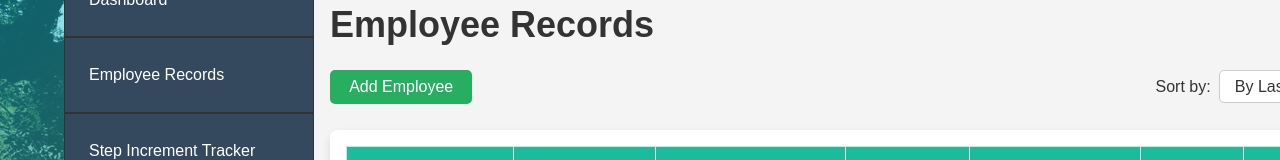
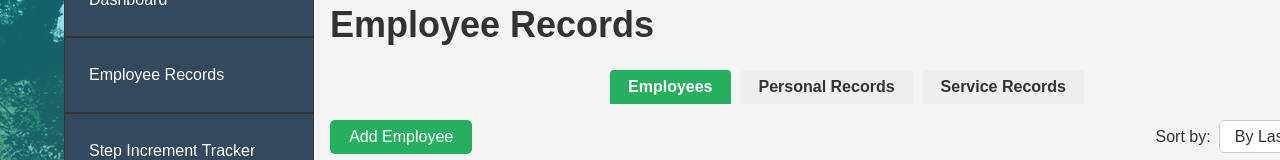
Before and after one commit to Astel2004/BEAMS-Capstone-master, a React app in the folder src/: page /employee-records in a window 1280 px wide. Shown: the part 136-296 px from the top of the page. Built offline with nearby package versions, Linux system fonts and the light colour scheme; no server answers; the HTML template or start-up script is replaced by a standard one.

Commit message:
Employee Navigation Tab Implementation

```diff
--- a/src/src/components/EmployeeRecordsComp.jsx
+++ b/src/src/components/EmployeeRecordsComp.jsx
@@ -35,6 +35,7 @@ const EmployeeRecordsComp = () => {
   const [showDeleteModal, setShowDeleteModal] = useState(false);
   const [employeeToDelete, setEmployeeToDelete] = useState(null);
   const [showDeleteSuccess, setShowDeleteSuccess] = useState(false);
+  const [activeTab, setActiveTab] = useState("employees");
   const navigate = useNavigate();
 
   const handleViewClick = async (employeeId) => {
@@ -271,7 +272,32 @@ const EmployeeRecordsComp = () => {
           <h2>Employee Records</h2>
         </div>
 
-      {/* Add Employee and Sort Dropdown above the Active Employees table */}
+        {/* Tab Navigation */}
+        <nav className="employee-records-nav">
+          <button
+            className={`employee-nav-btn${activeTab === "employees" ? " active" : ""}`}
+            onClick={() => setActiveTab("employees")}
+          >
+            Employees
+          </button>
+          <button
+            className={`employee-nav-btn${activeTab === "personal" ? " active" : ""}`}
+            onClick={() => setActiveTab("personal")}
+          >
+            Personal Records
+          </button>
+          <button
+            className={`employee-nav-btn${activeTab === "service" ? " active" : ""}`}
+            onClick={() => setActiveTab("service")}
+          >
+            Service Records
+          </button>
+        </nav>
+
+        {/* Tab Content */}
+        {activeTab === "employees" && (
+          <>
+            {/* Employee Table Controls */}
             <div className="employee-table-controls">
               <button className="add-employee-button" onClick={handleAddEmployeeClick}>
                 Add Employee
@@ -613,6 +639,22 @@ const EmployeeRecordsComp = () => {
                 </div>
               </div>
             )}
+          </>
+        )}
+
+        {activeTab === "personal" && (
+          <div>
+            {/* Personal Records content goes here */}
+            <h3>Personal Records</h3>
+          </div>
+        )}
+
+        {activeTab === "service" && (
+          <div>
+            {/* Service Records content goes here */}
+            <h3>Service Records</h3>
+          </div>
+        )}
       </main>
     </div>
   );
--- a/src/src/styles/EmployeeRecords.css
+++ b/src/src/styles/EmployeeRecords.css
@@ -431,3 +431,22 @@
   background: #eee;
   color: #333;
 }
+.employee-records-nav {
+  display: flex;
+  gap: 10px;
+  justify-content: center;
+  margin-bottom: 1rem;
+}
+.employee-nav-btn {
+  padding: 8px 18px;
+  border: none;
+  border-radius: 4px 4px 0 0;
+  background: #eee;
+  color: #333;
+  font-weight: bold;
+  cursor: pointer;
+}
+.employee-nav-btn.active {
+  background: #27ae60;
+  color: #fff;
+}
```
Lines whose indentation alone changed are shown as unchanged.
